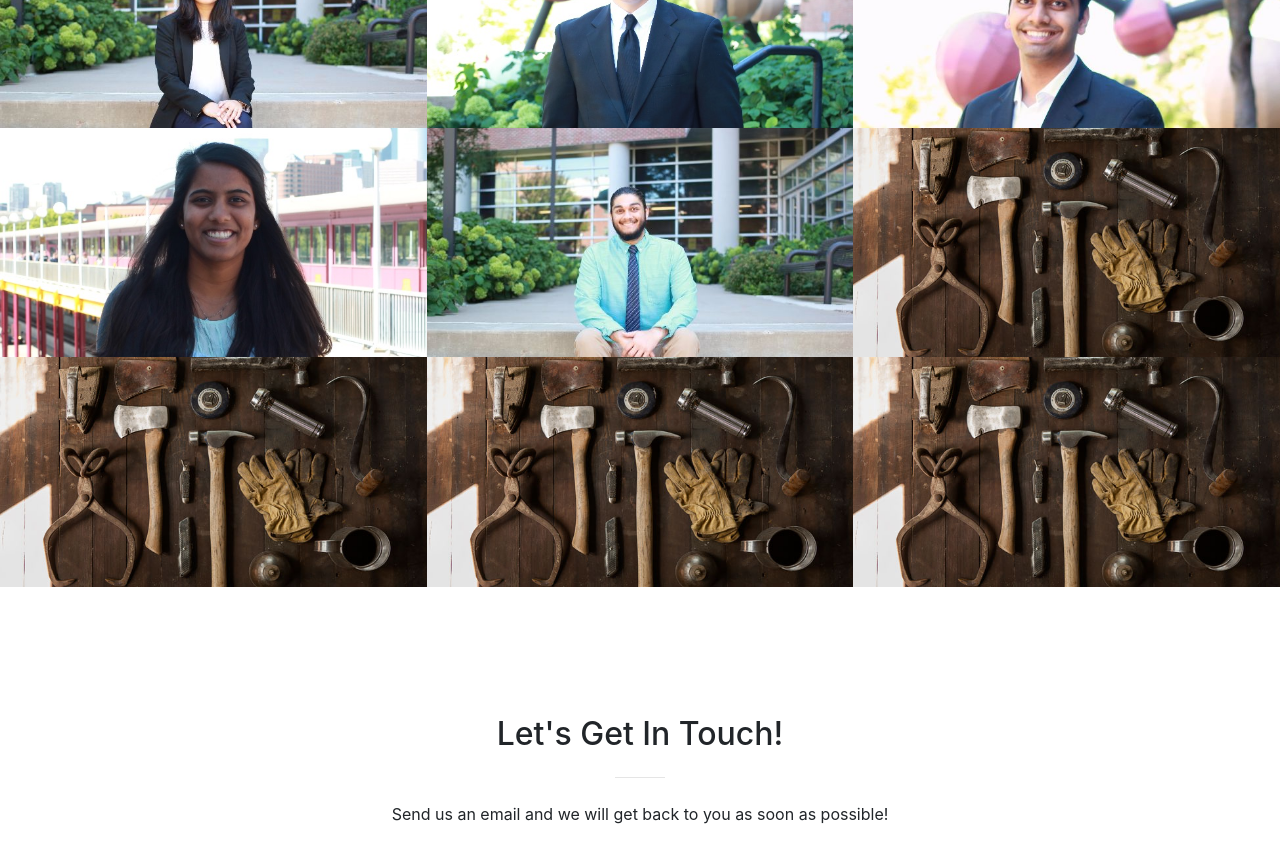
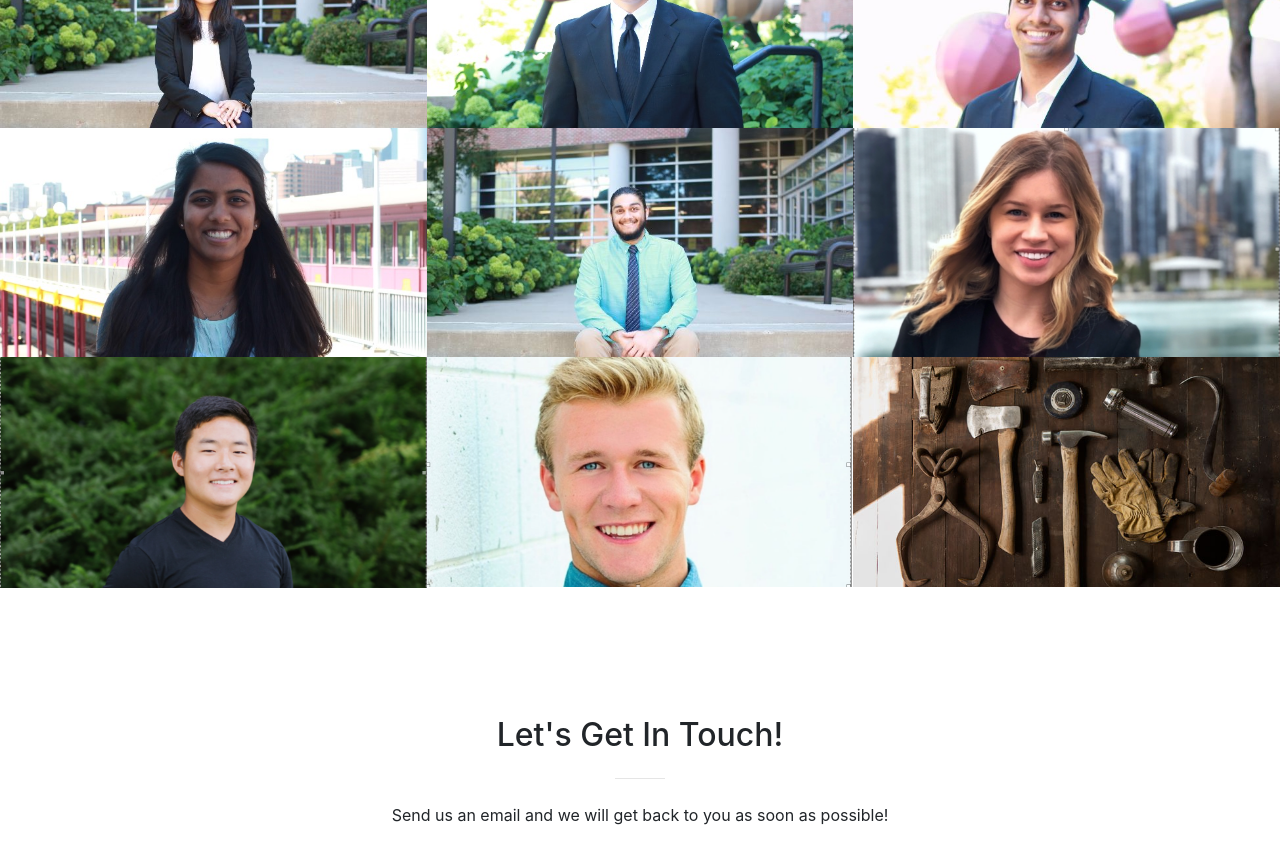
Before and after one commit to USIGumn/USIGumn.github.io, a website with bundled scripts: page index.html in a window 1280 px wide. Shown: the part 1740-2592 px from the top of the page. Built offline with nearby package versions, Linux system fonts and the light colour scheme.

Commit message:
Updating new members

```diff
--- a/index.html
+++ b/index.html
@@ -189,8 +189,8 @@
           </div>
 
             <div class="col-lg-4 col-sm-6">
-            <a class="portfolio-box" href="img/portfolio/fullsize/4.jpg">
-              <img class="img-fluid" src="img/portfolio/thumbnails/7.jpg" alt="">
+            <a class="portfolio-box" href="img/portfolio/thumbnails/Usig/Reagan2.jpg">
+              <img class="img-fluid" src="img/portfolio/thumbnails/Usig/Reagan2.jpg" alt="">
               <div class="portfolio-box-caption">
                 <div class="portfolio-box-caption-content">
                   <div class="project-category text-faded">
@@ -205,8 +205,8 @@
           </div>
 
           <div class="col-lg-4 col-sm-6">
-            <a class="portfolio-box" href="img/portfolio/fullsize/5.jpg">
-              <img class="img-fluid" src="img/portfolio/thumbnails/7.jpg" alt="">
+            <a class="portfolio-box" href="img/portfolio/thumbnails/Usig/Felix2.jpg">
+              <img class="img-fluid" src="img/portfolio/thumbnails/Usig/Felix2.jpg" alt="">
               <div class="portfolio-box-caption">
                 <div class="portfolio-box-caption-content">
                   <div class="project-category text-faded">
@@ -220,8 +220,8 @@
             </a>
           </div>
             <div class="col-lg-4 col-sm-6">
-            <a class="portfolio-box" href="img/portfolio/fullsize/5.jpg">
-              <img class="img-fluid" src="img/portfolio/thumbnails/7.jpg" alt="">
+            <a class="portfolio-box" href="img/portfolio/thumbnails/Usig/Ryan2.jpg">
+              <img class="img-fluid" src="img/portfolio/thumbnails/Usig/Ryan2.jpg" alt="">
               <div class="portfolio-box-caption">
                 <div class="portfolio-box-caption-content">
                   <div class="project-category text-faded">
```
